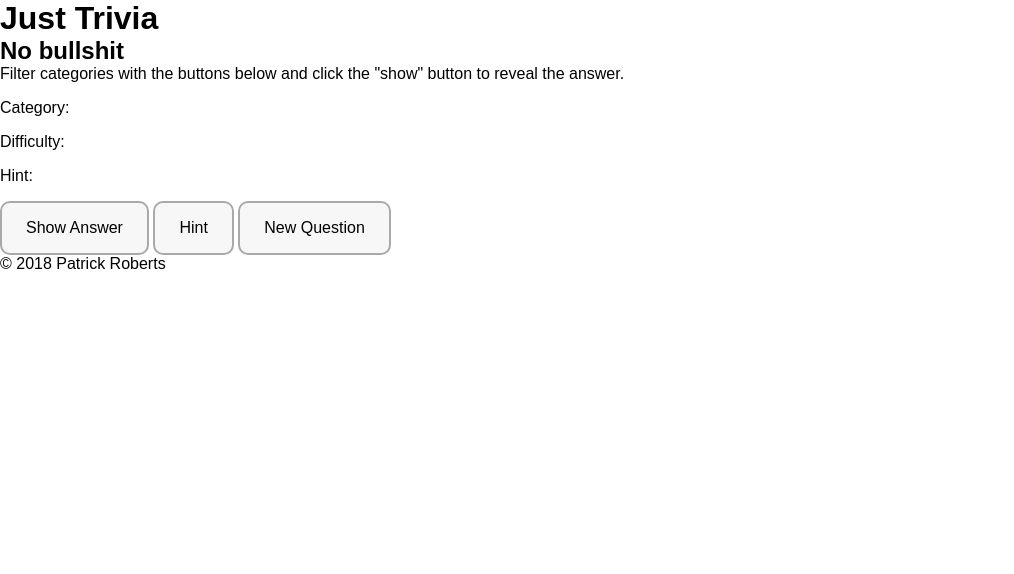
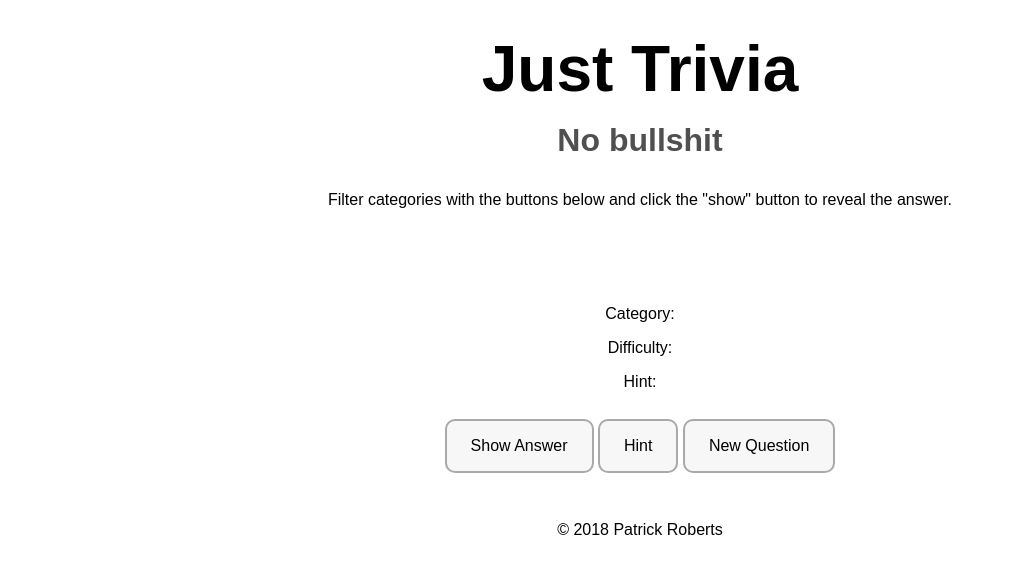
Before and after one commit to PatrickRoberts93/just-trivia, a website: page app/index.html in a window 1280 px wide. Shown: the whole page, without its empty margins (0-1014 px from the left). Drawn offline with Linux system fonts and the light colour scheme.

Commit message:
basic home page styling

```diff
--- a/app/sass/base/_base.scss
+++ b/app/sass/base/_base.scss
@@ -9,6 +9,20 @@ html {
 
 body {
   font-size: 16px;
+  max-width: 1200px;
+  margin: 0 auto;
+  text-align: center;
   // use below syntax for svg
   // background-image: svg("svg-name", "[fill]: #cccccc");
 }
+
+h1 {
+  font-size: 4em;
+  margin: 0 0 0.25em 0;
+}
+
+h2 {
+  font-size: 2em;
+  color: #505050;
+  margin: 0 0 1em 0;
+}
--- a/app/sass/layouts/_header.scss
+++ b/app/sass/layouts/_header.scss
@@ -2,3 +2,7 @@
 // ----------
 //
 // ==========
+
+header {
+  padding: 2em;
+}
--- /dev/null
+++ b/app/sass/layouts/_question.scss
@@ -0,0 +1,18 @@
+.question-container {
+  padding: 3em;
+
+  p {
+    font-size: 1.75em;
+    margin-bottom: 1em;
+
+    &#answer {
+      opacity: 0;
+    }
+
+  }
+
+  #question-hint {
+    opacity: 0;
+  }
+
+}
--- a/app/sass/styles.scss
+++ b/app/sass/styles.scss
@@ -30,6 +30,7 @@
 @import "layouts/forms";
 @import "layouts/header";
 @import "layouts/navigation";
+@import "layouts/question";
 
 
 // Components
```
Also changed, not shown: app/css/styles.css.
